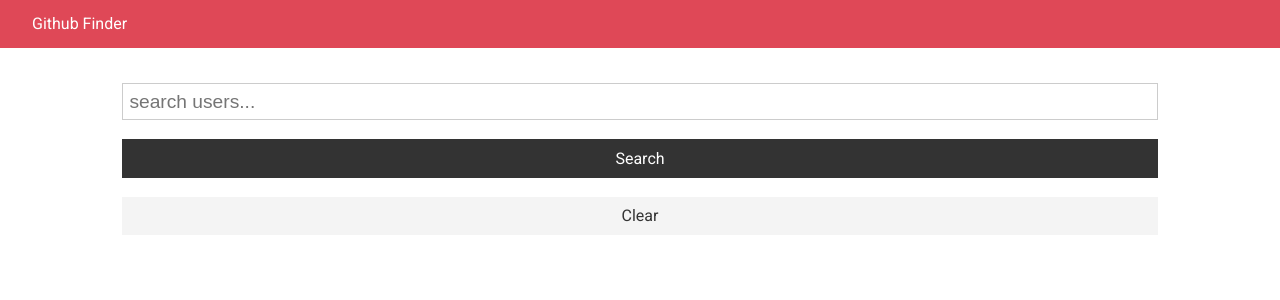
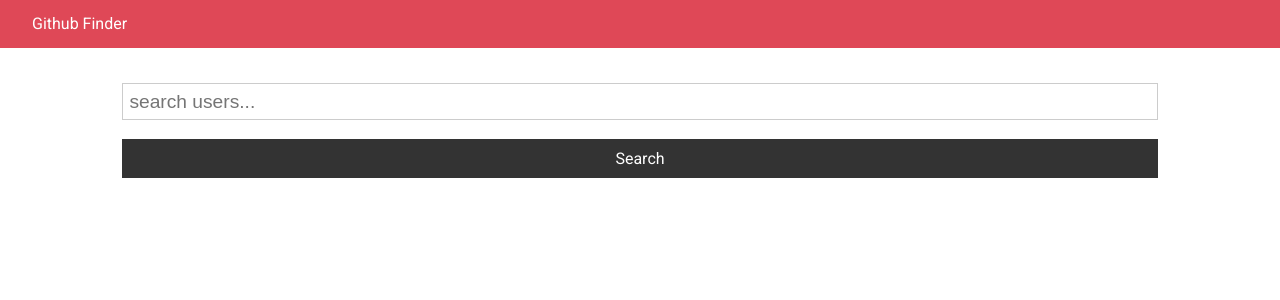
Before and after one commit to dekim2324/gitHub, a React (Create React App) app: page / in a window 1280 px wide. Shown: the top 300 px of the page. Built offline with nearby package versions, Linux system fonts and the light colour scheme.

Commit message:
&& to show and hide clear button

```diff
--- a/src/App.js
+++ b/src/App.js
@@ -25,17 +25,21 @@ class App extends Component {
     this.setState({ users: res.data.items, loading: false });
   }
 
-  clearUsers = () => {
-    this.setState({ users: [], loading: false })
-  }
+  clearUsers = () => this.setState({ users: [], loading: false })
+
 
   render() {
+    const { users, loading } = this.state;
     return (
       <div className='App'>
         <Navbar />
         <div className="container">
-          <Search searchUsers={this.searchUsers} clearUsers={this.clearUsers}/>
-          <Users loading={this.state.loading} users={this.state.users}/>
+          <Search
+            searchUsers={this.searchUsers}
+            clearUsers={this.clearUsers}
+            showClear={users.length > 0 ? true: false}
+            />
+          <Users loading={loading} users={users}/>
         </div>
       </div>
     )
--- a/src/component/users/Search.jsx
+++ b/src/component/users/Search.jsx
@@ -8,7 +8,8 @@ class Search extends Component {
 
     static propTypes = {
         searchUsers: PropTypes.func.isRequired,
-        clearUsers: PropTypes.func.isRequired
+        clearUsers: PropTypes.func.isRequired,
+        showClear: PropTypes.bool.isRequired
     }
 
     onChange = e => this.setState({ [e.target.name]: e.target.value })
@@ -20,6 +21,7 @@ class Search extends Component {
     }
 
     render() {
+        const { showClear, clearUsers } = this.props;
         return (
             <div>
                 <form onSubmit={this.onSubmit} className='form'>
@@ -37,10 +39,13 @@ class Search extends Component {
                         />
                 </form>
 
-                     <button
+                    {showClear &&
+                    <button
                         className="btn btn-light btn-block"
-                        onClick={this.props.clearUsers}
-                     >Clear</button>
+                        onClick={clearUsers}
+                    >Clear</button>
+                    }
+
 
 
             </div>
```
